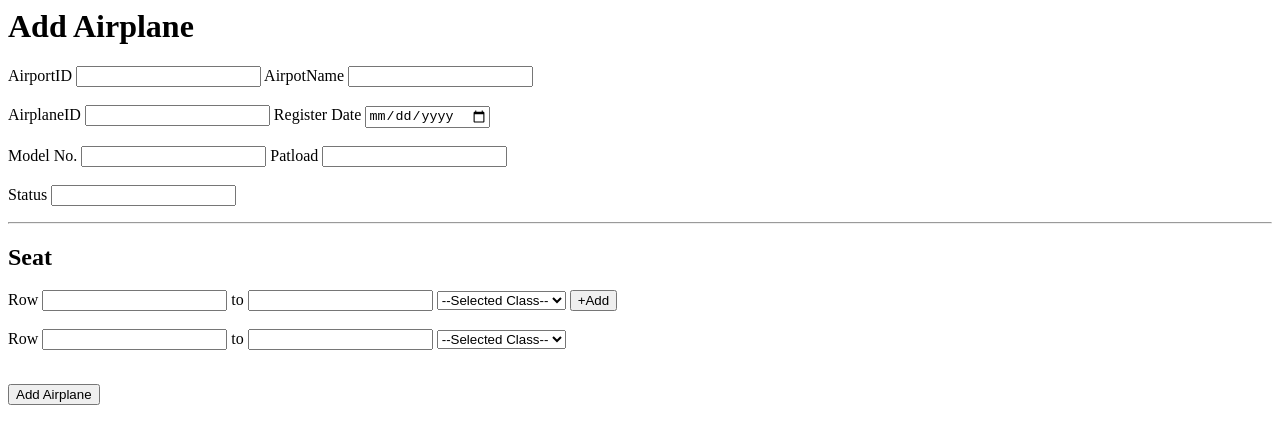
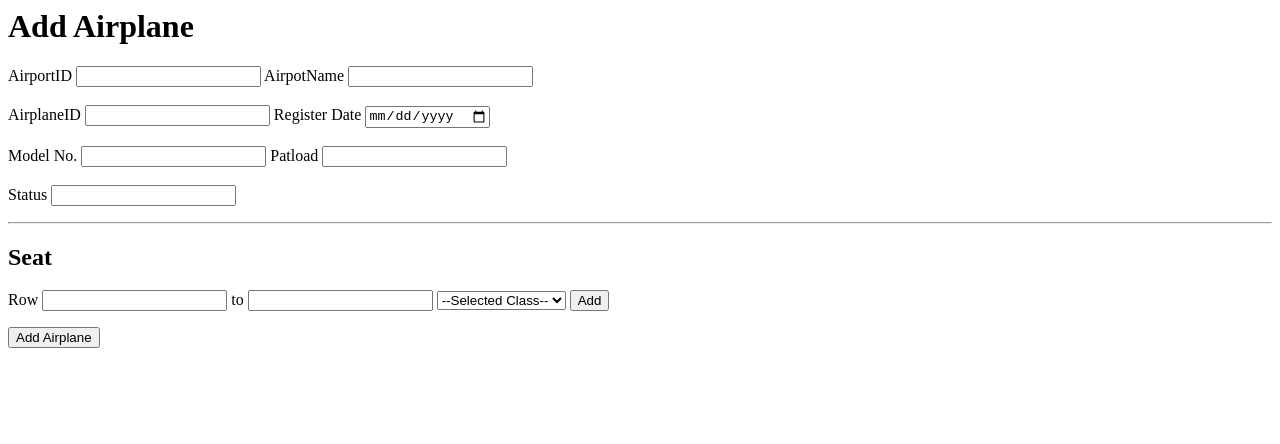
Before and after one commit to Kadphol/Airline, a PHP site: page /admin/AddAirplane.php in a window 1280 px wide. Shown: the top 444 px of the page. Run offline with PHP 8.4, Linux system fonts and the light colour scheme.

Commit message:
AddAirplane finished

```diff
--- a/admin/AddAirplane.php
+++ b/admin/AddAirplane.php
@@ -4,7 +4,7 @@
 </head>
 
 <body>
-    <form>
+    <form id="form">
         <h1>Add Airplane</h1>
         <p>
             AirportID <input type="text" name="AirportID">
@@ -17,36 +17,37 @@
         </p>
         <hr>
         <h2>Seat</h2>
-        <p>
-            Row <input type="text" name="Row">
-            to <input type="text" name="ToRow">
-            <select name="Class">
+
+        <div id="dynamicInput[0]">
+            Row <input type="text" name="Row[]">
+            to <input type="text" name="ToRow[]">
+            <select name="Class[]">
                 <option value="" Selected>--Selected Class--</option>
-                <option value="FirsstClass">Firsst Class</option>
-                <option value="Business">Business</option>
-                <option value="Economy">Economy</option>
+                <option value="FirsstClass[]">Firsst Class</option>
+                <option value="Business[]">Business</option>
+                <option value="Economy[]">Economy</option>
             </select>
-            <button type="button" onclick="add_row()">+Add</button>
-            <br><br>
-            Row <input type="text" name="Row">
-            to <input type="text" name="ToRow">
-            <select name="Class">
-                <option value="" Selected>--Selected Class--</option>
-                <option value="FirsstClass">Firsst Class</option>
-                <option value="Business">Business</option>
-                <option value="Economy">Economy</option>
-            </select><br><br>
-        </p>
+            <input type="button" value="Add" onClick="Add();">
+        </div>
+
+        <!-------------------------------------------------------------------------------------->
+
     </form>
 
     <script>
-        function add_row() {
+        var counter = 1;
+        var dynamicInput = [];
 
-
+        function Add() {
+            var newdiv = document.createElement('div');
+            newdiv.id = dynamicInput[counter];
+            newdiv.innerHTML = "Row" + "<input type='text' name='Row[]'>" +
+                " to " + "<input type='text' name='ToRow[]'>" +
+                "<select name='Class[]'><option value='No[]' Selected>--Selected Class--</option><option value='FirsstClass[]'>Firsst Class</option><option value='Business[]'>Business</option><option value='Economy[]'>Economy</option></select>";
+            document.getElementById('form').appendChild(newdiv);
+            counter++;
         }
     </script>
-
-
 
     <input type="submit" value="Add Airplane">
 </body>
```
